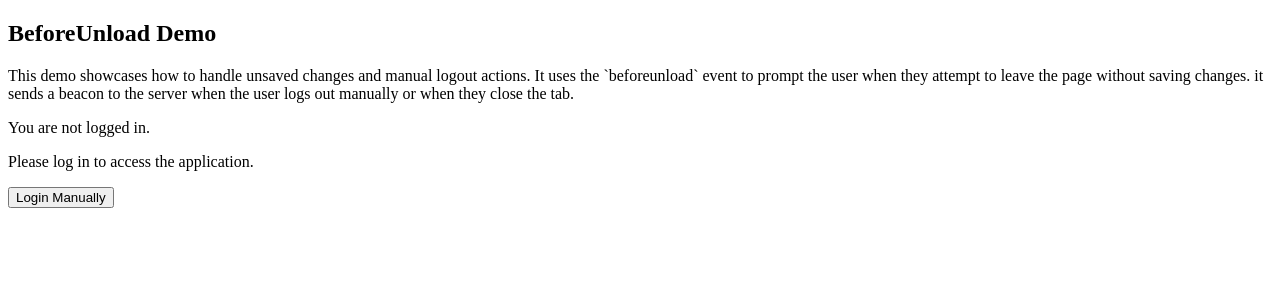
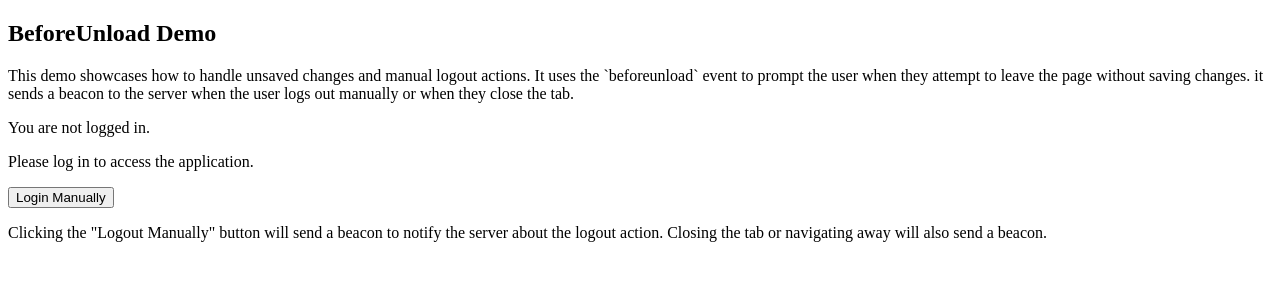
Before and after one commit to deivasivam/beforeunload-demo, an Angular app: page / in a window 1280 px wide. Shown: the top 300 px of the page. Built offline with nearby package versions, Linux system fonts and the light colour scheme.

Commit message:
docs: add clarification on logout actions and beacon notifications in app.component.html

```diff
--- a/src/app/app.component.html
+++ b/src/app/app.component.html
@@ -22,3 +22,8 @@
     <button (click)="triggerManualApi('login/')">Login Manually</button>
   </div>
 </div>
+
+<p>
+  Clicking the "Logout Manually" button will send a beacon to notify the server
+  about the logout action. Closing the tab or navigating away will also send a beacon.
+</p>
```
